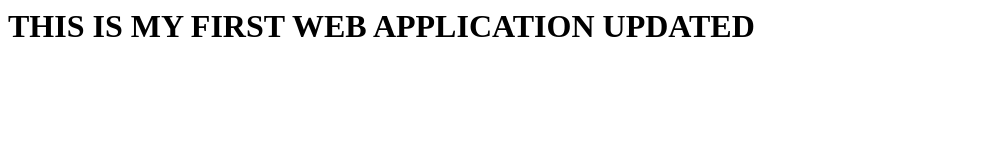
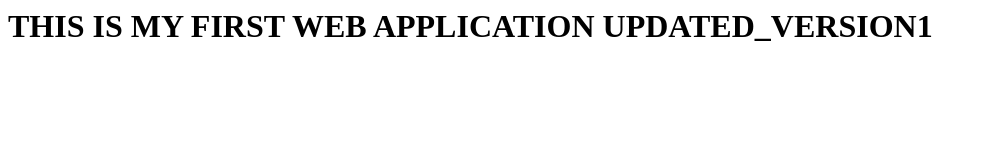
Before and after one commit to dbhavani82/UPDATED-WEB-APPLICATION, a plain HTML site: page index.html in a window 1280 px wide. Shown: the whole page, without its empty margins (0-987 px from the left). Drawn offline with Linux system fonts and the light colour scheme.

Commit message:
Update index.html

```diff
--- a/index.html
+++ b/index.html
@@ -1 +1 @@
-<h1> THIS IS MY FIRST WEB APPLICATION UPDATED</h1>
+<h1> THIS IS MY FIRST WEB APPLICATION UPDATED_VERSION1</h1>
```
